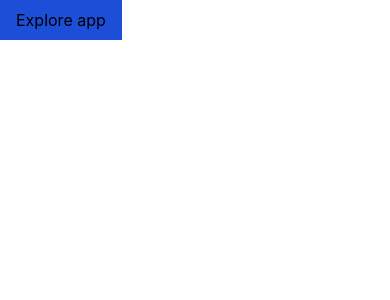
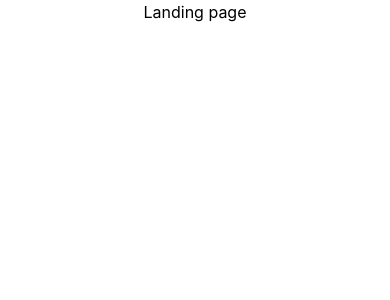
Before and after one commit to diegocaminor/boomerang-frontend, a React (Create React App) app: page / in a window 390 px wide. Shown: the top 300 px of the page. Built offline with nearby package versions, Linux system fonts and the light colour scheme.

Commit message:
Add routes and dummy components

```diff
--- a/package.json
+++ b/package.json
@@ -12,6 +12,7 @@
     "@types/react-dom": "^18.0.6",
     "react": "^18.2.0",
     "react-dom": "^18.2.0",
+    "react-router-dom": "^6.4.2",
     "react-scripts": "5.0.1",
     "typescript": "^4.8.4",
     "web-vitals": "^2.1.4"
--- a/src/app/App.tsx
+++ b/src/app/App.tsx
@@ -1,33 +1,17 @@
-import React from "react";
-import logo from "./assets/logo.svg";
 import "../App.css";
-import Button from "./components/Button";
+import LandingPage from "./containers/LandingPage";
+import { Route, Routes } from "react-router-dom";
+import PageNotFound from "./containers/PageNotFound";
 
 function App() {
   return (
     <div className="App">
-      {/* <header className="App-header">
-        <img src={logo} className="App-logo" alt="logo" />
-        <p>
-          Edit <code>src/App.tsx</code> and save to reload.
-        </p>
-        <a
-          className="App-link"
-          href="https://reactjs.org"
-          target="_blank"
-          rel="noopener noreferrer"
-        >
-          Learn React
-        </a>
-      </header> */}
-      <Button
-        text="Explore app"
-        containerClassName="ml-auto"
-        className="bg-blue md:mx-auto"
-        onClick={() => {
-          alert("lala");
-        }}
-      ></Button>
+      <Routes>
+        <Route path="/" element={<LandingPage />} />
+        <Route path="/test" element={<LandingPage />} />
+        <Route path="/test" element={<LandingPage />} />
+        <Route path="*" element={<PageNotFound />} />
+      </Routes>
     </div>
   );
 }
--- /dev/null
+++ b/src/app/containers/Home/index.tsx
@@ -0,0 +1,11 @@
+import React from "react";
+
+const Home = () => {
+  return (
+    <React.Fragment>
+      <h2>Home page</h2>
+    </React.Fragment>
+  );
+};
+
+export default Home;
--- /dev/null
+++ b/src/app/containers/LandingPage/index.tsx
@@ -0,0 +1,11 @@
+import React from "react";
+
+const LandingPage = () => {
+  return (
+    <React.Fragment>
+      <h2>Landing page</h2>
+    </React.Fragment>
+  );
+};
+
+export default LandingPage;
--- /dev/null
+++ b/src/app/containers/PageNotFound/index.tsx
@@ -0,0 +1,11 @@
+import React from "react";
+
+const PageNotFound = () => {
+  return (
+    <React.Fragment>
+      <h2 className="bg-blue">Page not found</h2>
+    </React.Fragment>
+  );
+};
+
+export default PageNotFound;
--- a/src/index.tsx
+++ b/src/index.tsx
@@ -3,13 +3,16 @@ import ReactDOM from "react-dom/client";
 import "./index.css";
 import App from "./app/App";
 import reportWebVitals from "./reportWebVitals";
+import { BrowserRouter } from "react-router-dom";
 
 const root = ReactDOM.createRoot(
   document.getElementById("root") as HTMLElement
 );
 root.render(
   <React.StrictMode>
-    <App />
+    <BrowserRouter>
+      <App />
+    </BrowserRouter>
   </React.StrictMode>
 );
 
```
Also changed, not shown: 1 other file (tests, documents, lock files or other folders).
